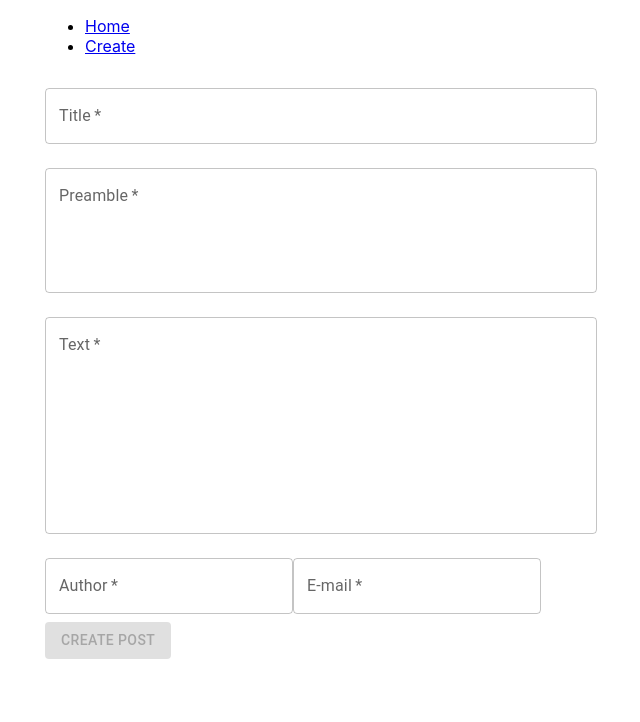
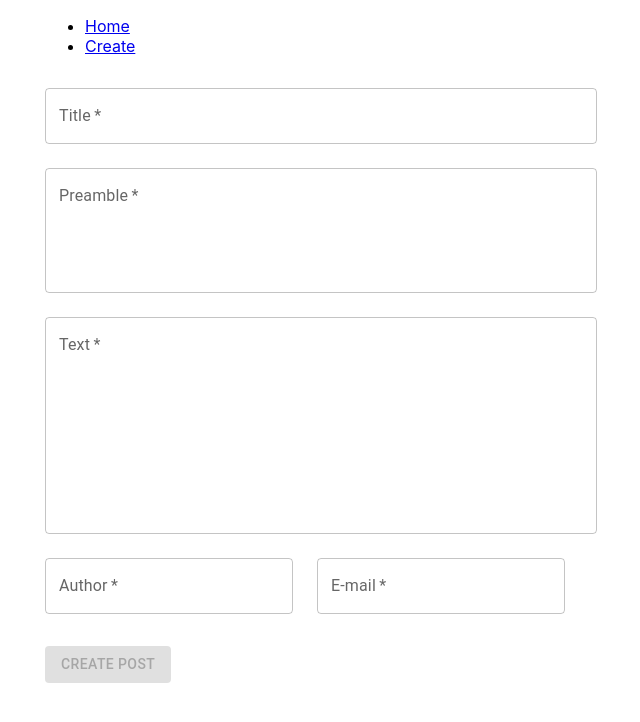
Before and after one commit to Ringen/blogg, a React (Create React App) app in the folder client/: page /create in a window 1280 px wide. Shown: the top 722 px of the page, without its empty margins (319-959 px from the left). Built offline with nearby package versions, Linux system fonts and the light colour scheme.

Commit message:
add margins

```diff
--- a/client/src/CreatePost.jsx
+++ b/client/src/CreatePost.jsx
@@ -90,9 +90,12 @@ function CreatePost() {
               error: true,
               helperText: errors['email']
             })}
+            sx={{
+              marginLeft: '1.5rem'
+            }}
         />
       </div>
-      <Button disabled={!formIsValid()} variant="contained" type="submit">Create post</Button>
+      <Button disabled={!formIsValid()} variant="contained" type="submit" sx={{ marginTop: '1.5rem'}}>Create post</Button>
     </form>
   );
 }
```
